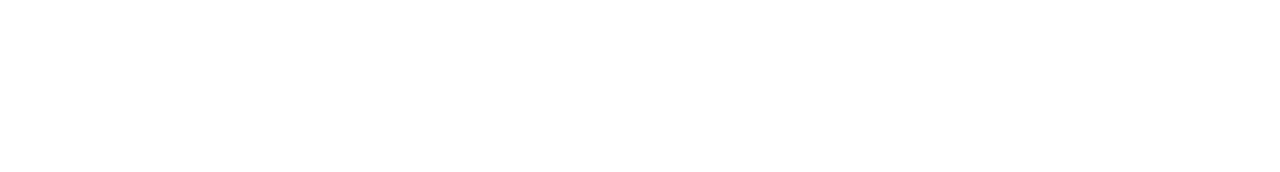
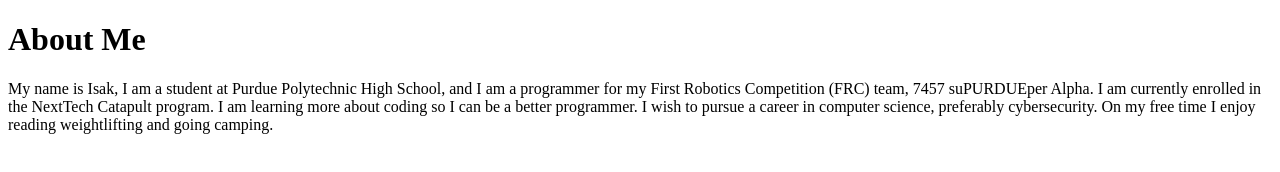
Before and after one commit to isakthorne/Page-Title, a plain HTML site: page index.html in a window 1280 px wide. Drawn offline with Linux system fonts and the light colour scheme.

Commit message:
Created using Popcode: https://popcode.org

```diff
--- a/index.html
+++ b/index.html
@@ -1,9 +1,11 @@
 <!DOCTYPE html>
 <html>
     <head>
-        <title>Page Title</title>
+        <title>About Me</title>
     </head>
     <body>
-
+        <h1>About Me</h1>
+        <p>
+My name is Isak, I am a student at Purdue Polytechnic High School, and I am a programmer for my First Robotics Competition (FRC) team, 7457 suPURDUEper Alpha. I am currently enrolled in the NextTech Catapult program. I am learning more about coding so I can be a better programmer. I wish to pursue a career in computer science, preferably cybersecurity. On my free time I enjoy reading weightlifting and going camping.</p>
     </body>
 </html>
```
